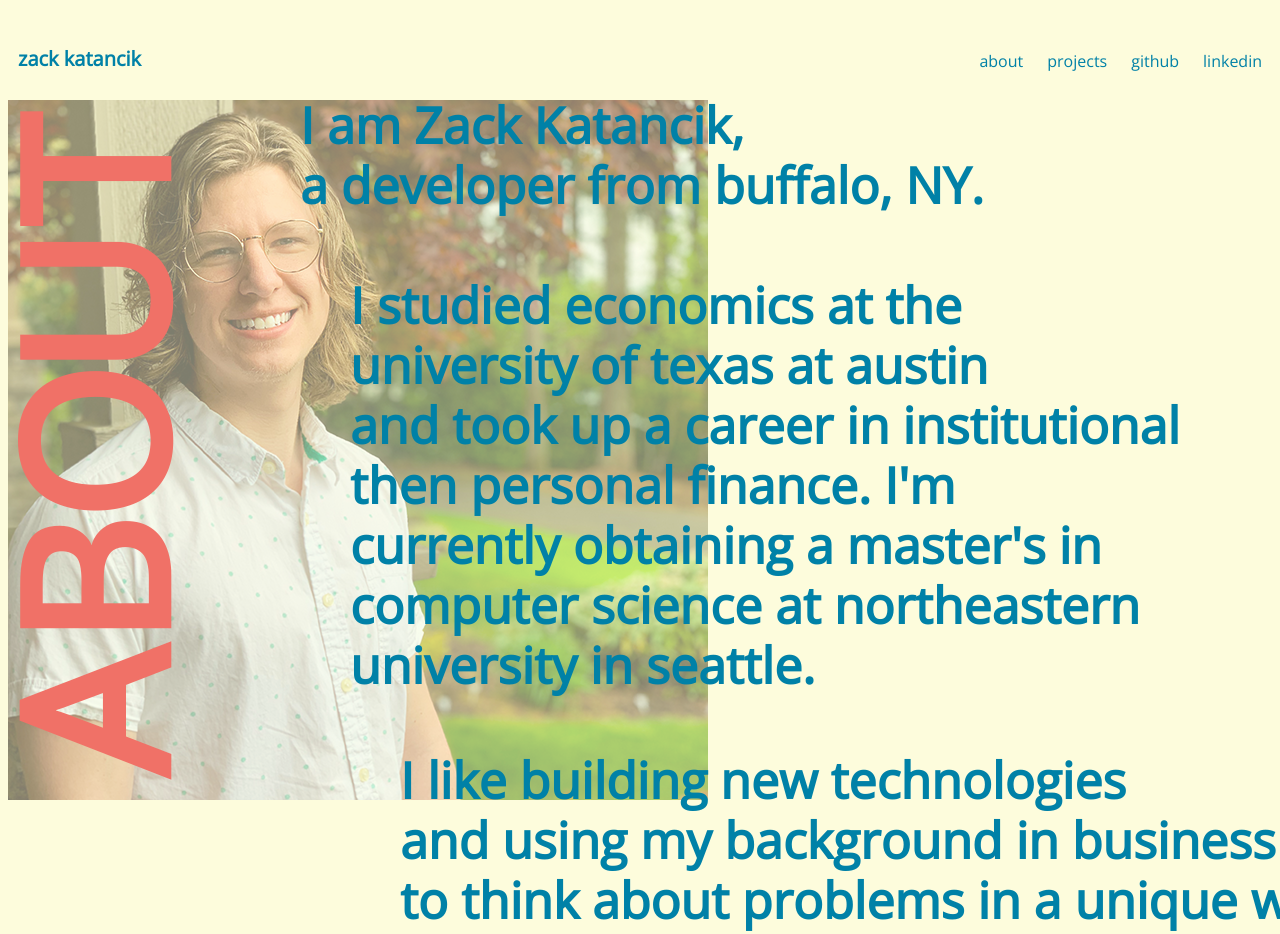
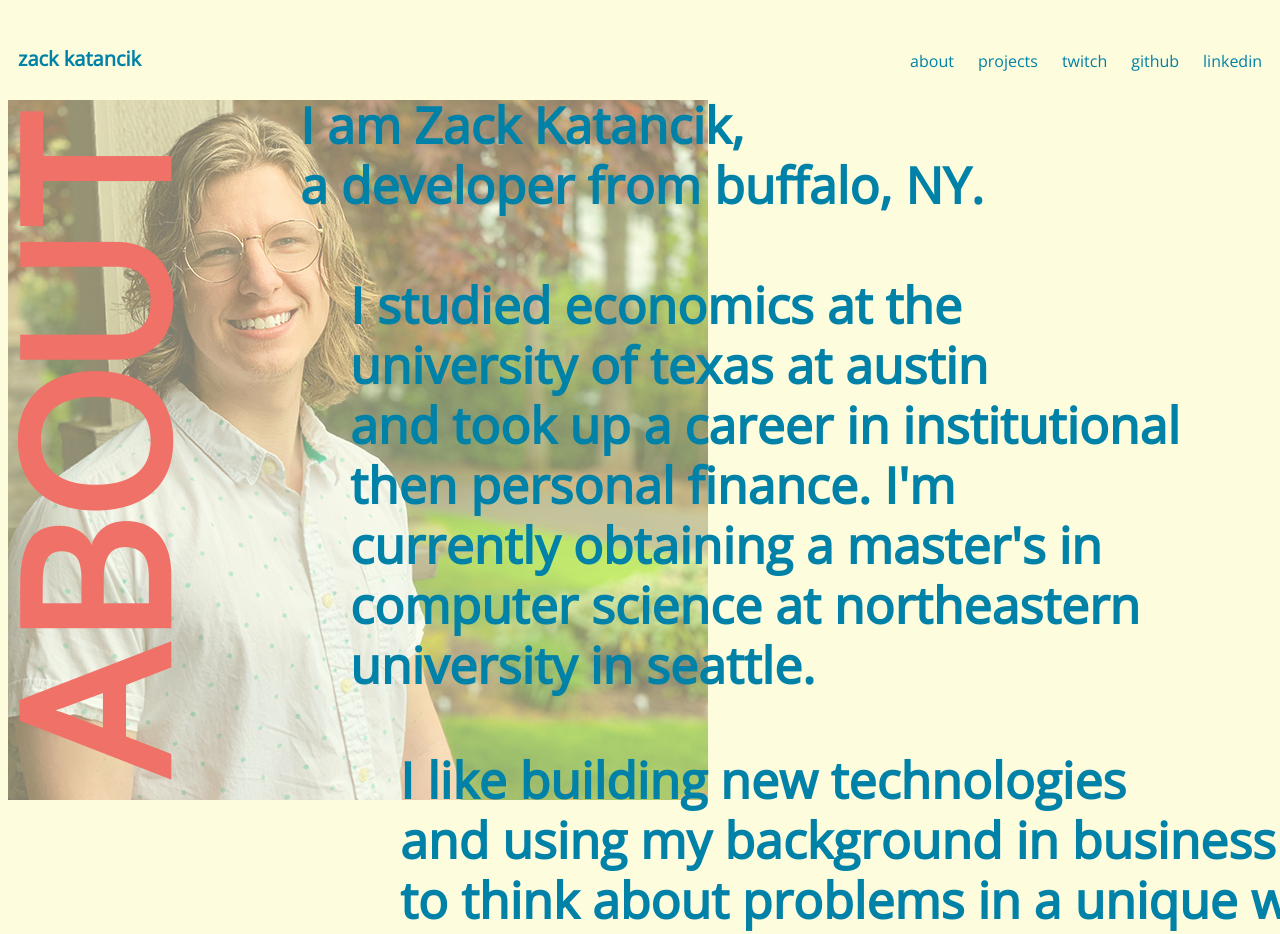
Before and after one commit to zkatancik/personal-website, a website: page html/about.html in a window 1280 px wide. Shown: the top 934 px of the page. Drawn offline with nearby package versions, Linux system fonts and the light colour scheme.

Commit message:
adding twitch

```diff
--- a/html/about.html
+++ b/html/about.html
@@ -17,6 +17,7 @@
       <div class="rightalign">
         <a href="./about.html">about</a>
         <a href="./projects.html">projects</a>
+        <a href="https://www.twitch.tv/shdynasty" target="_blank">twitch</a>
         <a href="https://github.com/zkatancik" target="_blank">github</a>
         <a href="https://www.linkedin.com/in/zachary-katancik/" target="_blank"
           >linkedin</a
```
Also changed, not shown: html/projects.html (+1 -0 lines), index.html (+1 -0 lines).
